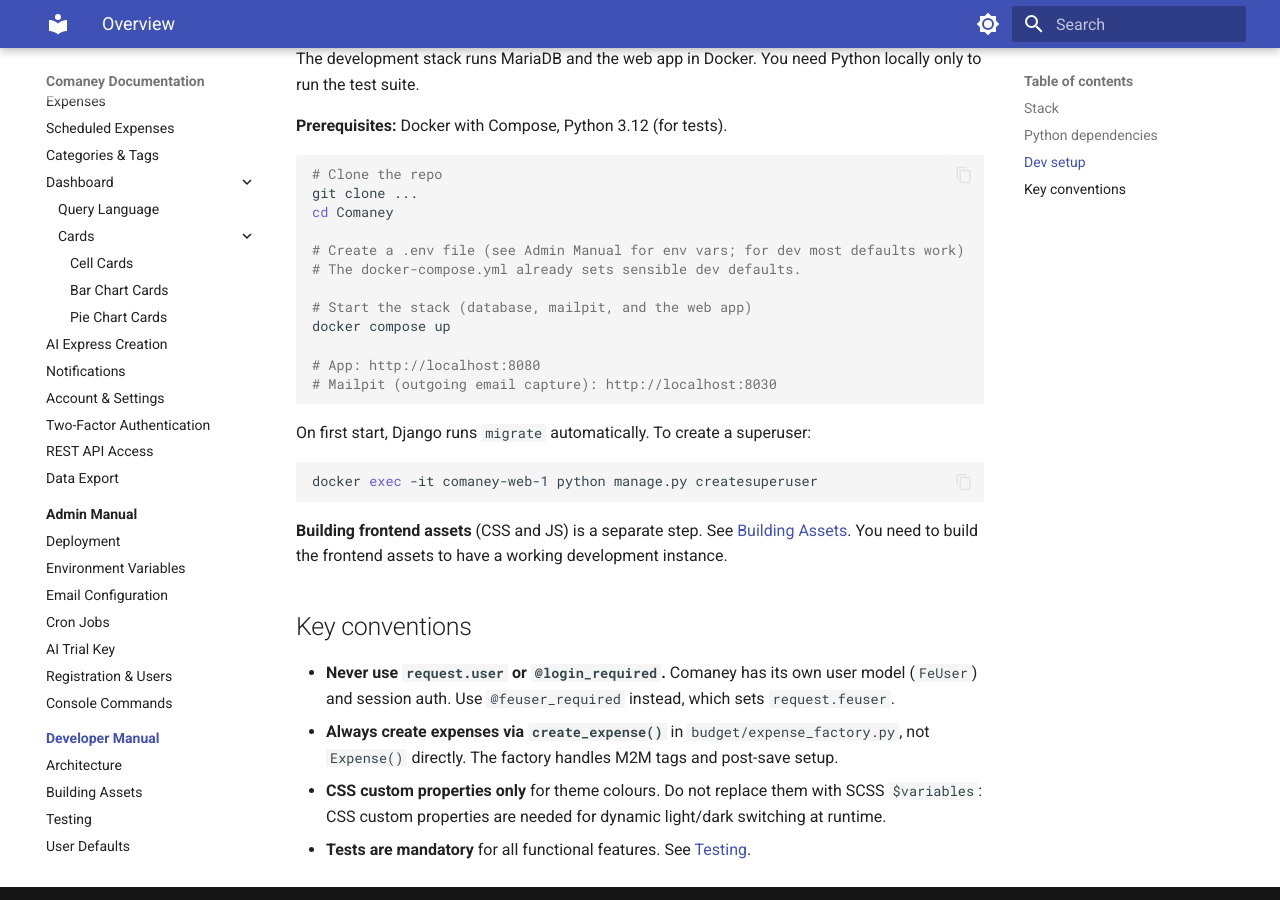
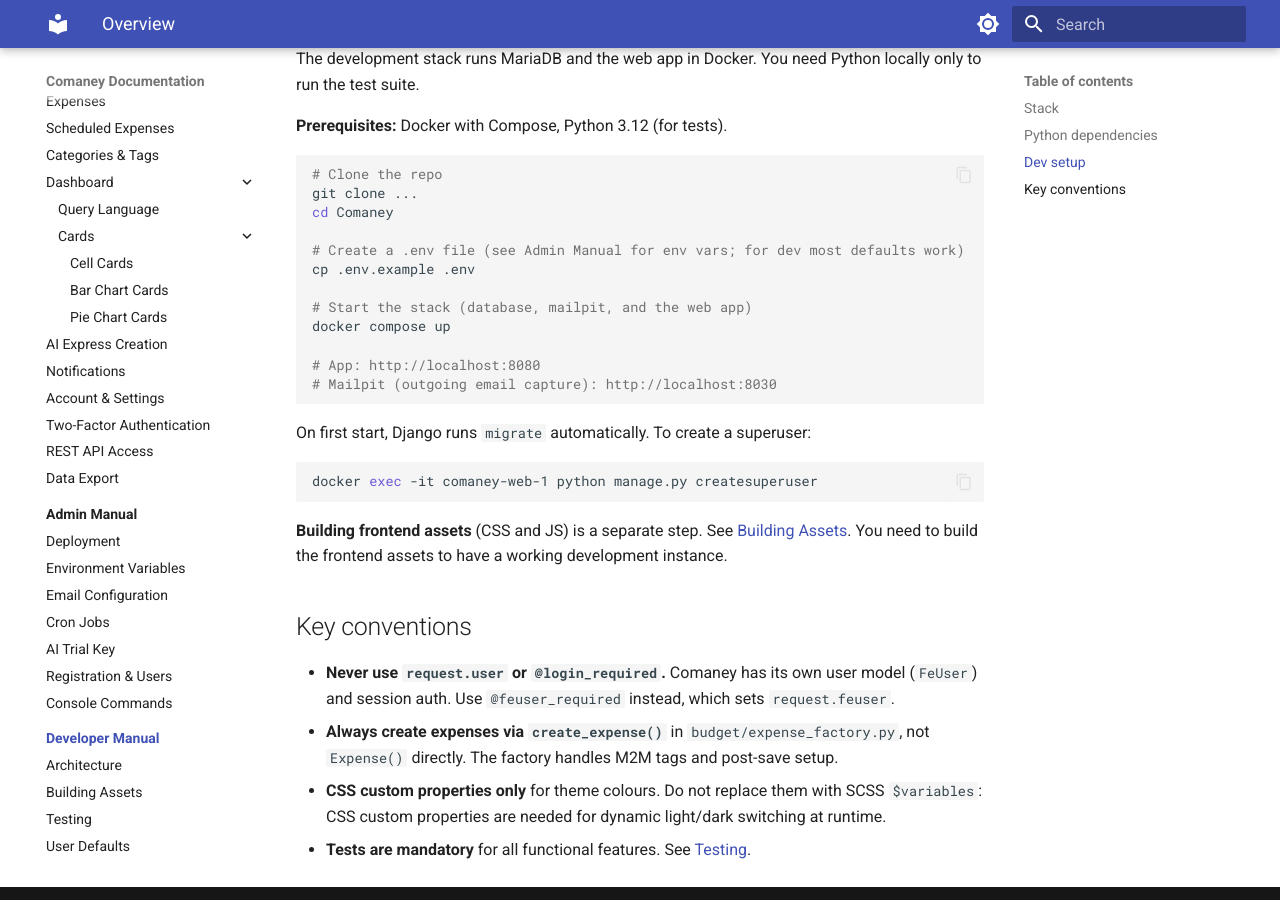
Before and after one commit to Leonetienne/Comaney, an MkDocs documentation site: the page built from docs/src/docs/dev-manual/index.md, in a window 1280 px wide and 900 px high, scrolled down 1442 px. Built offline with MkDocs 1.6.1 and Material for MkDocs 9.7.7, drawn with Linux system fonts in a browser that asks for light colours.

Commit message:
docs: cp example env

```diff
--- a/docs/src/docs/dev-manual/index.md
+++ b/docs/src/docs/dev-manual/index.md
@@ -44,7 +44,7 @@
 cd Comaney
 
 # Create a .env file (see Admin Manual for env vars; for dev most defaults work)
-# The docker-compose.yml already sets sensible dev defaults.
+cp .env.example .env
 
 # Start the stack (database, mailpit, and the web app)
 docker compose up
```
